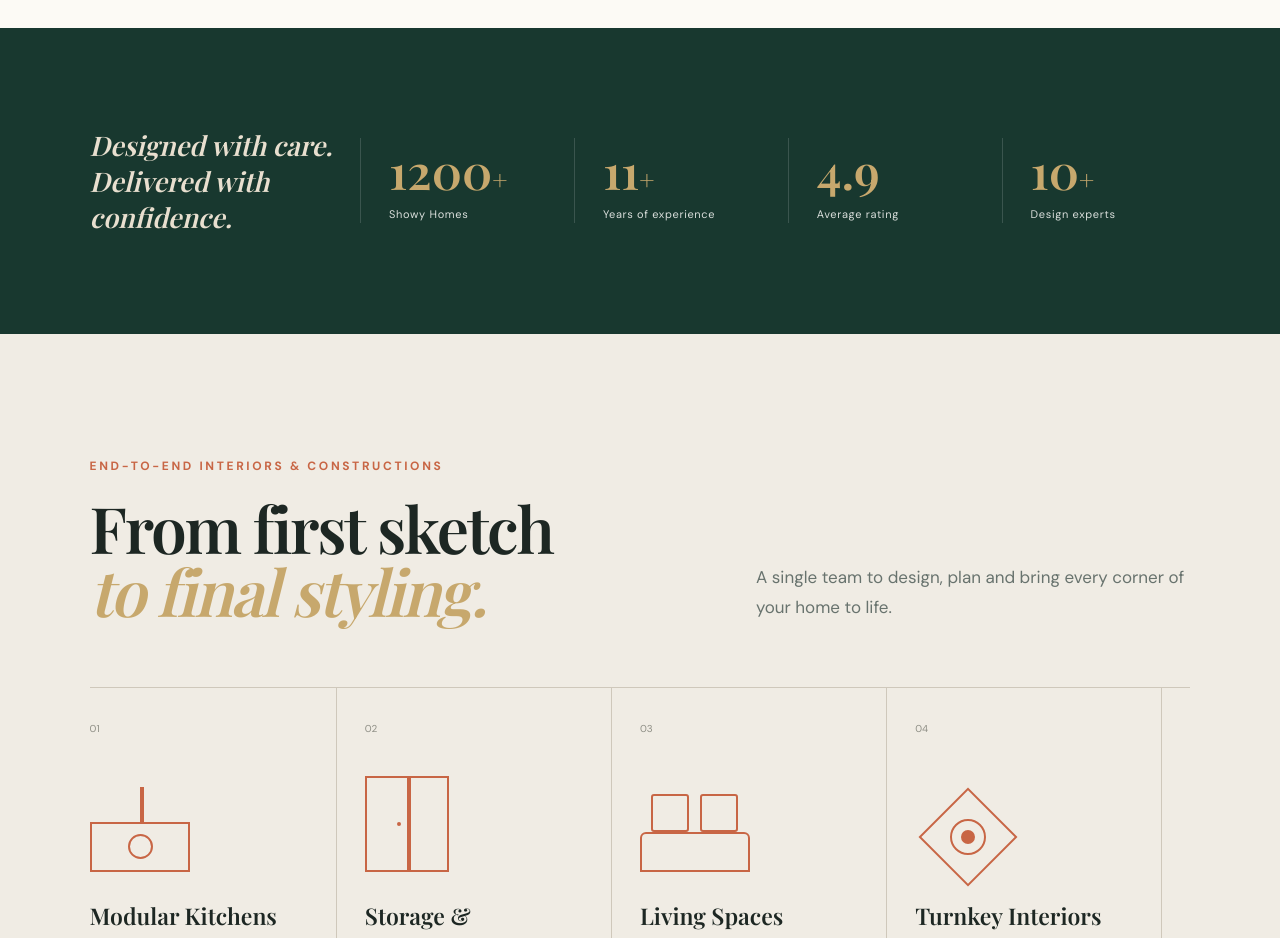
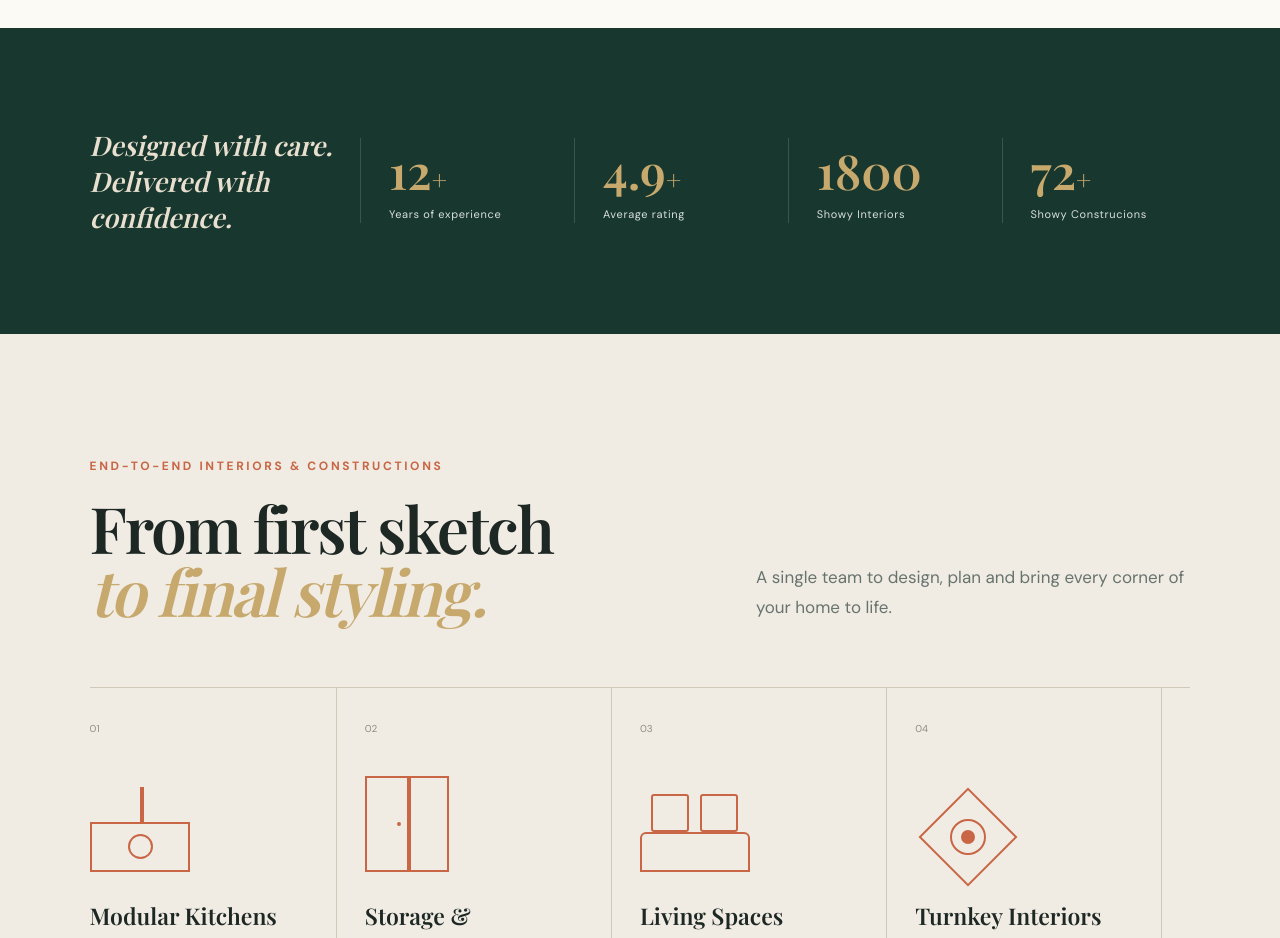
Before and after one commit to showydreamhome/showy-linkhub, a plain HTML site: page index.html in a window 1280 px wide. Shown: the part 2500-3438 px from the top of the page. Drawn offline with nearby package versions, Linux system fonts and the light colour scheme; a web font is replaced by a local one.

Commit message:
Update index.html

```diff
--- a/index.html
+++ b/index.html
@@ -137,10 +137,10 @@
 
     <section class="numbers">
       <p>Designed with care. Delivered with confidence.</p>
-      <div class="stat"><strong data-count="1200">0</strong><span>Showy Homes</span></div>
-      <div class="stat"><strong data-count="11">0</strong><span>Years of experience</span></div>
+      <div class="stat"><strong data-count="12">0</strong><span>Years of experience</span></div>
       <div class="stat"><strong data-count="4.9">0</strong><span>Average rating</span></div>
-      <div class="stat"><strong data-count="10">0</strong><span>Design experts</span></div>
+      <div class="stat"><strong data-count="1800">0</strong><span>Showy Interiors</span></div>
+      <div class="stat"><strong data-count="72">0</strong><span>Showy Construcions</span></div>
     </section>
 
     <section class="services section" id="services">
```
